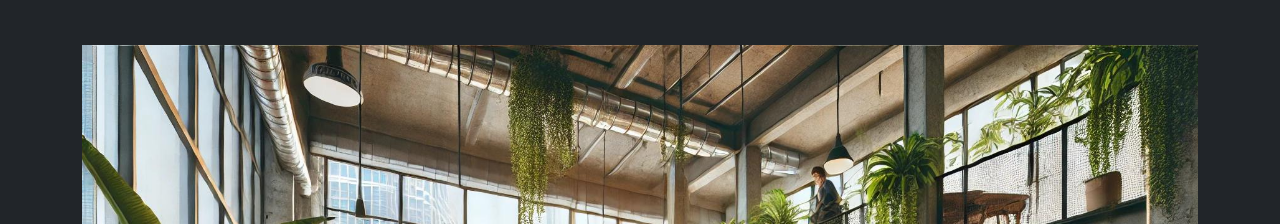
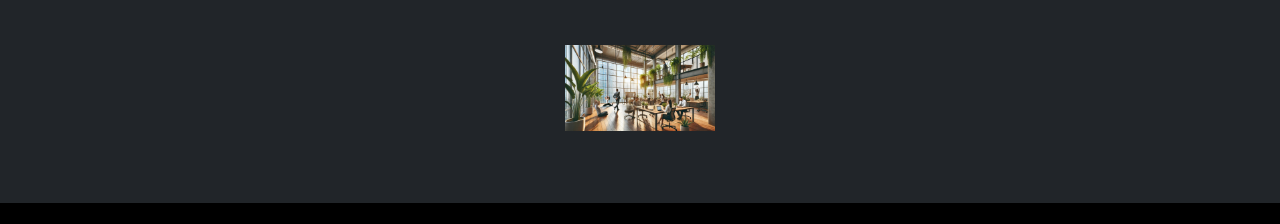
Before and after one commit to EnricoMalara/Cartella_Wellbeing, a plain HTML site: page index.html in a window 1280 px wide. Shown: the part 704-928 px from the top of the page. Drawn offline with nearby package versions, Linux system fonts and the light colour scheme.

Commit message:
Update index.html

```diff
--- a/index.html
+++ b/index.html
@@ -55,7 +55,7 @@
     </div>
     <div class="container mt-5 text-center width-250 height-250">
         <h1 class="text-center mb-4">Wellbeing: Secondo l'Open Ai:</h1>
-        <img src="wellbeing.jpg" alt="Benessere aziendale" class="img-fluid my-4">
+        <img src="wellbeing.jpg" alt="Benessere aziendale" class="img-fluid my-4" width="150" height="150">
     </div>
 
 
```
